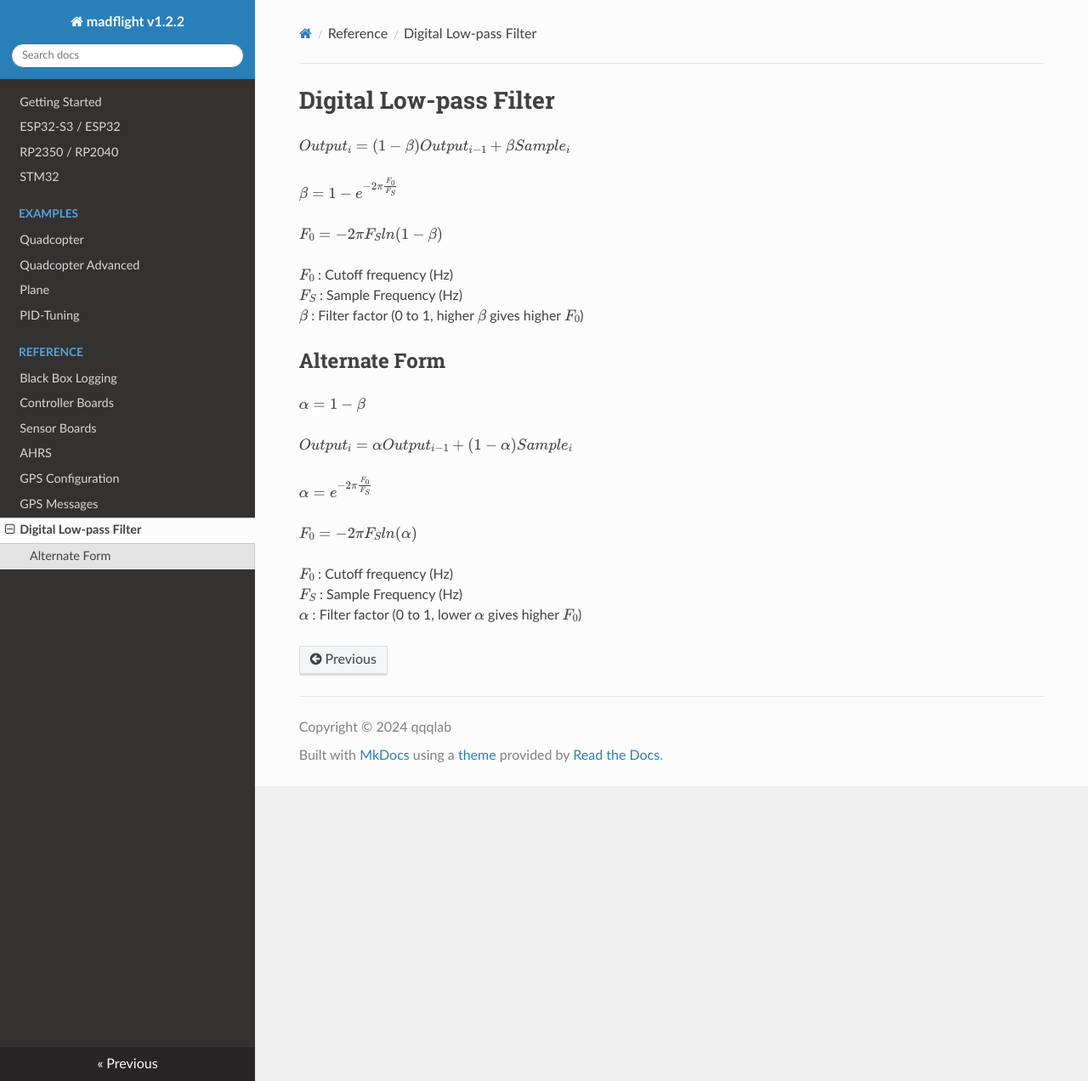
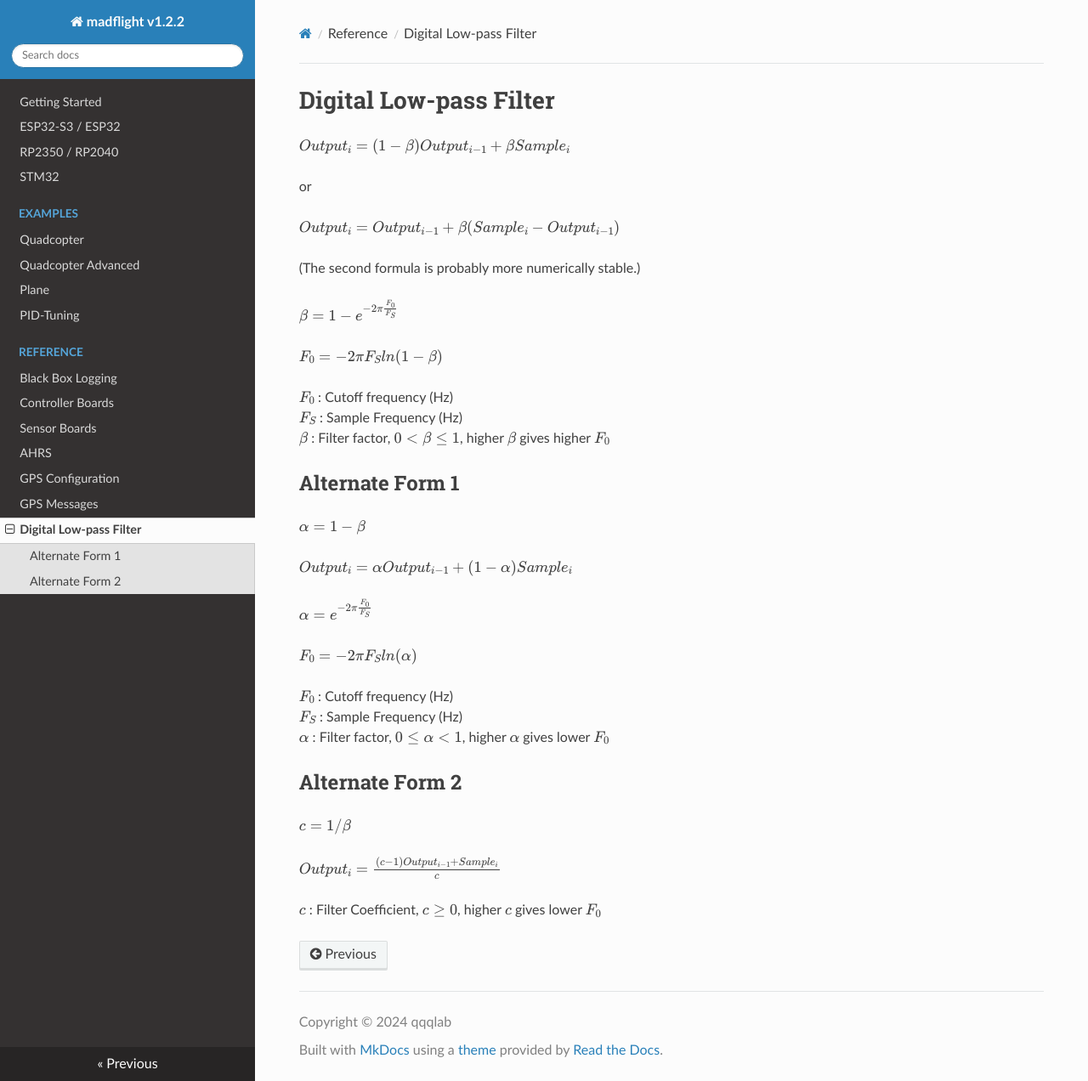
Before and after one commit to qqqlab/madflight-docs, an MkDocs documentation site: the page built from docs/Digital-Low-pass-Filter.md, in a window 1280 px wide and 1272 px high. Shown: the whole window at 85% size. Built offline with MkDocs 1.6.1, drawn with Linux system fonts in a browser that asks for light colours; nearby versions of some CDN libraries; formulas are drawn with MathJax 3.

Commit message:
Update Digital-Low-pass-Filter.md

```diff
--- a/docs/Digital-Low-pass-Filter.md
+++ b/docs/Digital-Low-pass-Filter.md
@@ -1,6 +1,12 @@
 # Digital Low-pass Filter
 
 $Output_i = (1-\beta) Output_{i-1} + \beta Sample_i$
+
+or
+
+$Output_i = Output_{i-1} + \beta (Sample_i - Output_{i-1})$
+
+(The second formula is probably more numerically stable.)
 
 $\beta = 1 - e^{-2 \pi \frac{F_0}{F_S}}$
 
@@ -9,9 +15,9 @@ $F_0 = -2\pi F_S ln(1-\beta)$
 
 $F_0$ : Cutoff frequency (Hz)
 $F_S$ : Sample Frequency (Hz)
-$\beta$ : Filter factor (0 to 1, higher $\beta$ gives higher $F_0$)
+$\beta$ : Filter factor, $0 \lt \beta \le 1$, higher $\beta$ gives higher $F_0$
 
-## Alternate Form
+## Alternate Form 1
 
 $\alpha = 1 - \beta$
 
@@ -23,4 +29,12 @@ $F_0 = -2\pi F_S ln(\alpha)$
 
 $F_0$ : Cutoff frequency (Hz)
 $F_S$ : Sample Frequency (Hz)
-$\alpha$ : Filter factor (0 to 1, lower $\alpha$ gives higher $F_0$)
+$\alpha$ : Filter factor, $0 \le \alpha \lt 1$, higher $\alpha$ gives lower $F_0$
+
+## Alternate Form 2
+
+$c = 1 / \beta$
+
+$Output_i = \frac{(c-1) Output_{i-1} + Sample_i}{c}$
+
+$c$ : Filter Coefficient, $c \ge 0$, higher $c$ gives lower $F_0$
```
